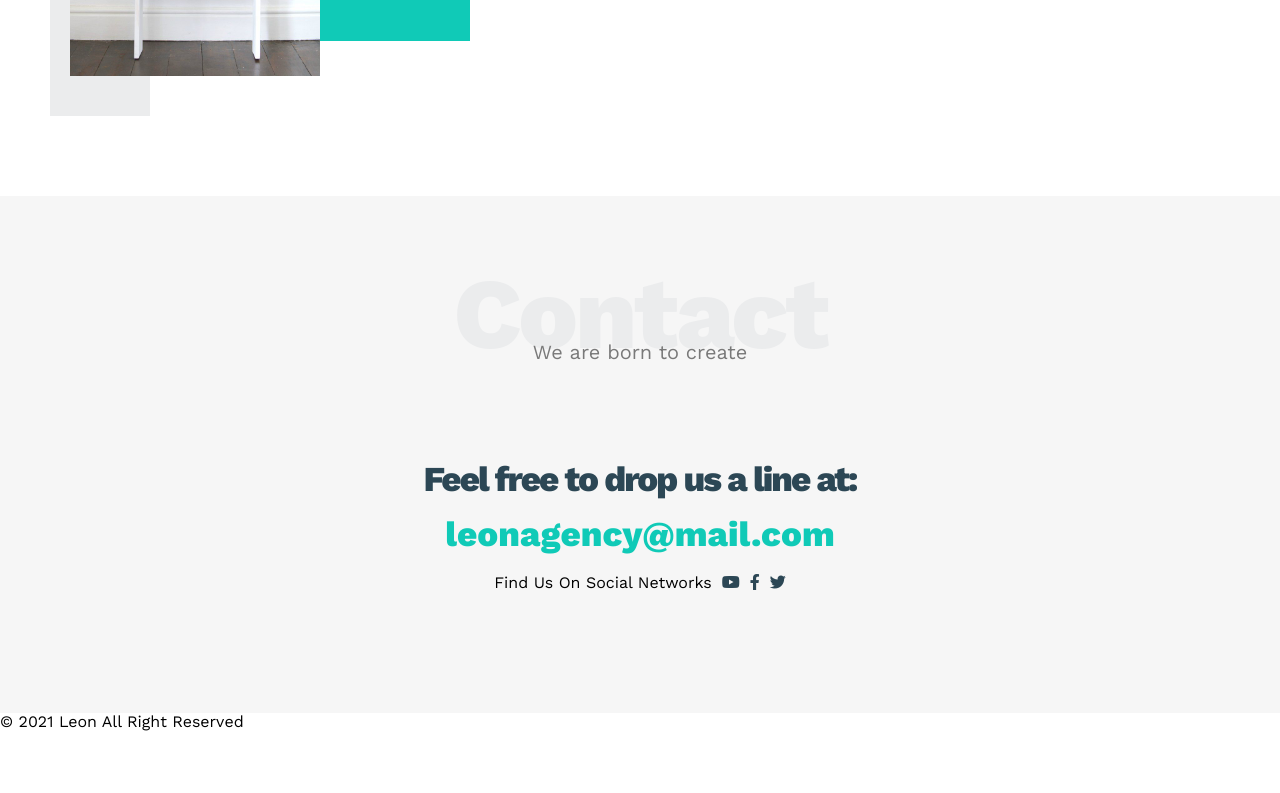
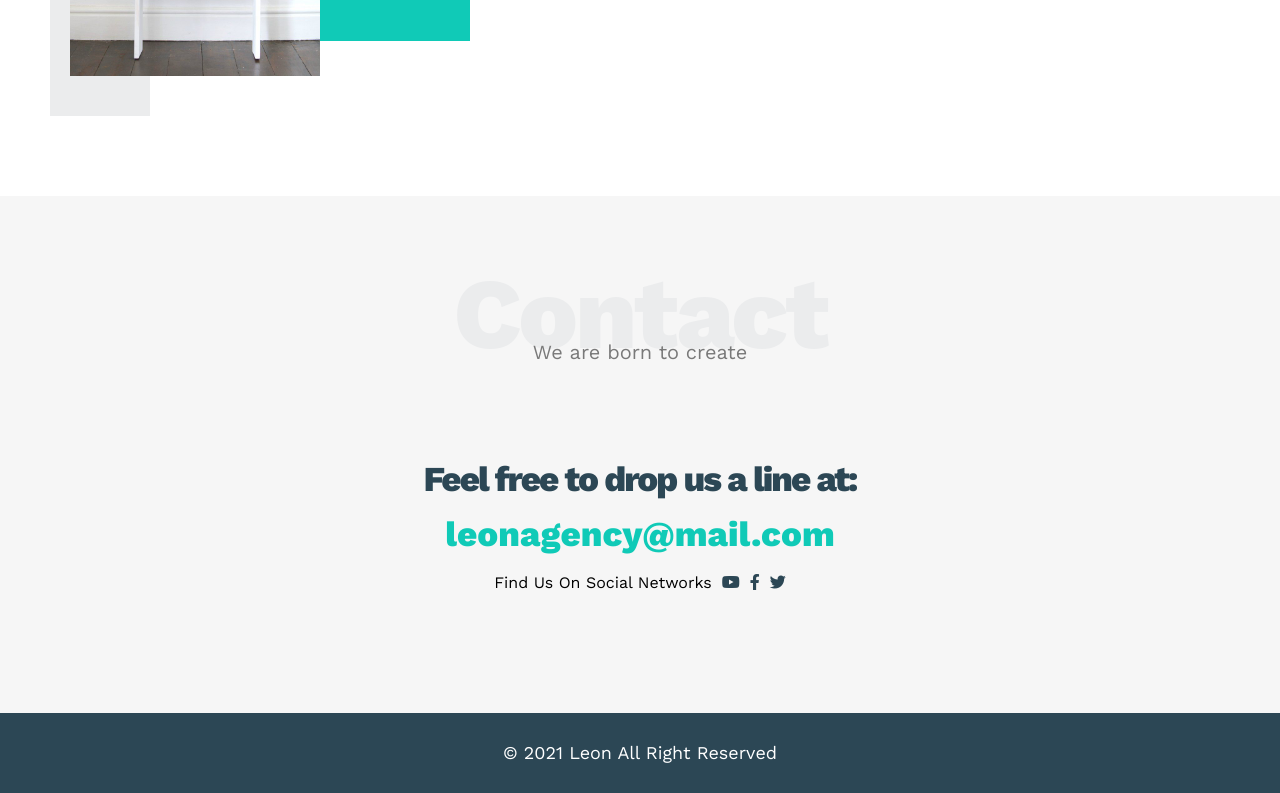
Before and after one commit to mahmoudhussein37/Project2, a plain HTML site: page index.html in a window 1280 px wide. Shown: the part 3208-4001 px from the top of the page. Before the commit the page ends 3939 px from the top, so only its background shows below. Drawn offline with nearby package versions, Linux system fonts and the light colour scheme.

Commit message:
For the footer element, i changed bg color, color, padding, text-align, and font size for it.

```diff
--- a/CSS/leon.css
+++ b/CSS/leon.css
@@ -406,3 +406,11 @@ body {
   }
 }
 /* End Contact */
+/* Start Footer */
+.footer {
+  background-color: var(--secondary-color);
+  color: white;
+  padding: 30px 10px;
+  text-align: center;
+  font-size: 18px;
+}
```
